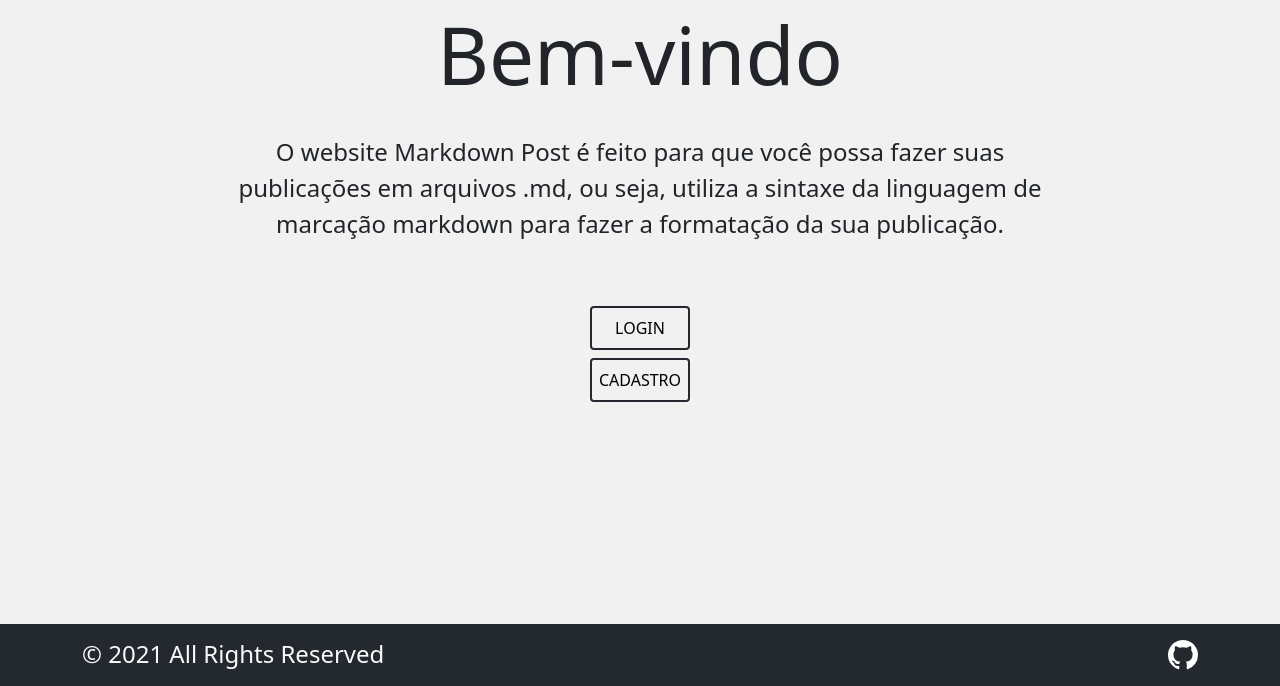
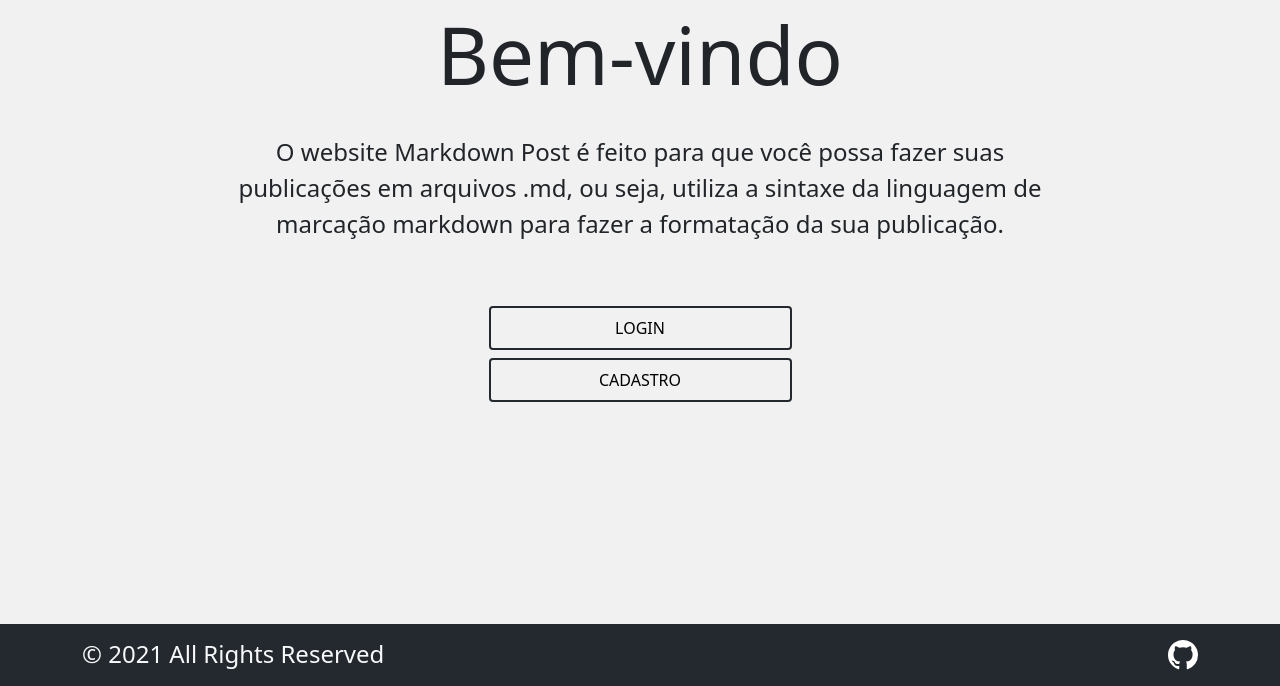
Before and after one commit to nicolasfvz/PI2021-MarkdownPost, a Django app: page / in a window 1280 px wide. Shown: the part 114-800 px from the top of the page. Run offline with Django 3.2, Linux system fonts and the light colour scheme; some libraries are stand-ins or nearby versions.

Commit message:
Fix welcome page
Signed-off-by: Nicolas Z <nicolas.hkz1@gmail.com>

```diff
--- a/src/mainpage/static/mainpage/custom-welcome.css
+++ b/src/mainpage/static/mainpage/custom-welcome.css
@@ -53,11 +53,20 @@ footer * {
 
 #enter-options {
     margin-top: 4em;
-    padding: 0 25rem;
+    padding: 0 23rem;
+}
+
+#enter-options div {
+    width: 100%;
+}
+
+#enter-options div a {
+    width: 75%;
 }
 
 #enter-options button{
     min-width: 100px;
+    width: 100%;
     background: transparent;
     border-radius: 0.25rem;
     padding: 0.5rem 0;
--- a/src/mainpage/templates/mainpage/main.html
+++ b/src/mainpage/templates/mainpage/main.html
@@ -24,23 +24,18 @@
 
         <div id="enter-options" class="d-flex flex-column align-items-center">
 
-          <div class="row">
-            <div class="col">
-              <a href="{% url 'account_login' %}" >
-                <button>LOGIN</button>
-              </a>
-            </div>
+
+          <div class="d-flex flex-column align-items-center">
+            <a href="{% url 'account_login' %}">
+              <button>LOGIN</button>
+            </a>
           </div>
 
-          <div class="row">
-            <div class="col">
-              <a href="{% url 'account_signup' %}" >
-                <button>CADASTRO</button>
-              </a>
-            </div>
+          <div class="d-flex flex-column align-items-center">
+            <a href="{% url 'account_signup' %}">
+              <button>CADASTRO</button>
+            </a>
           </div>
-
-
 
 
         </div>
```
